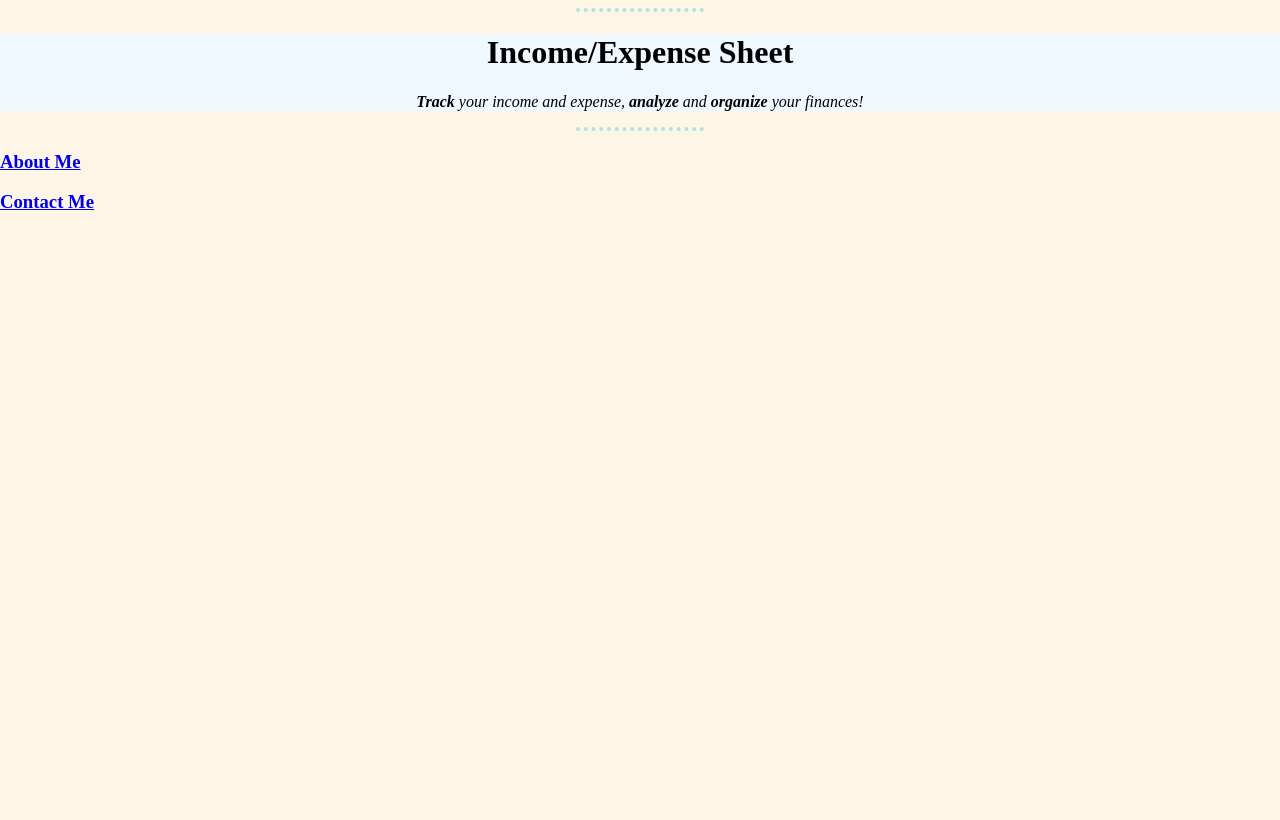
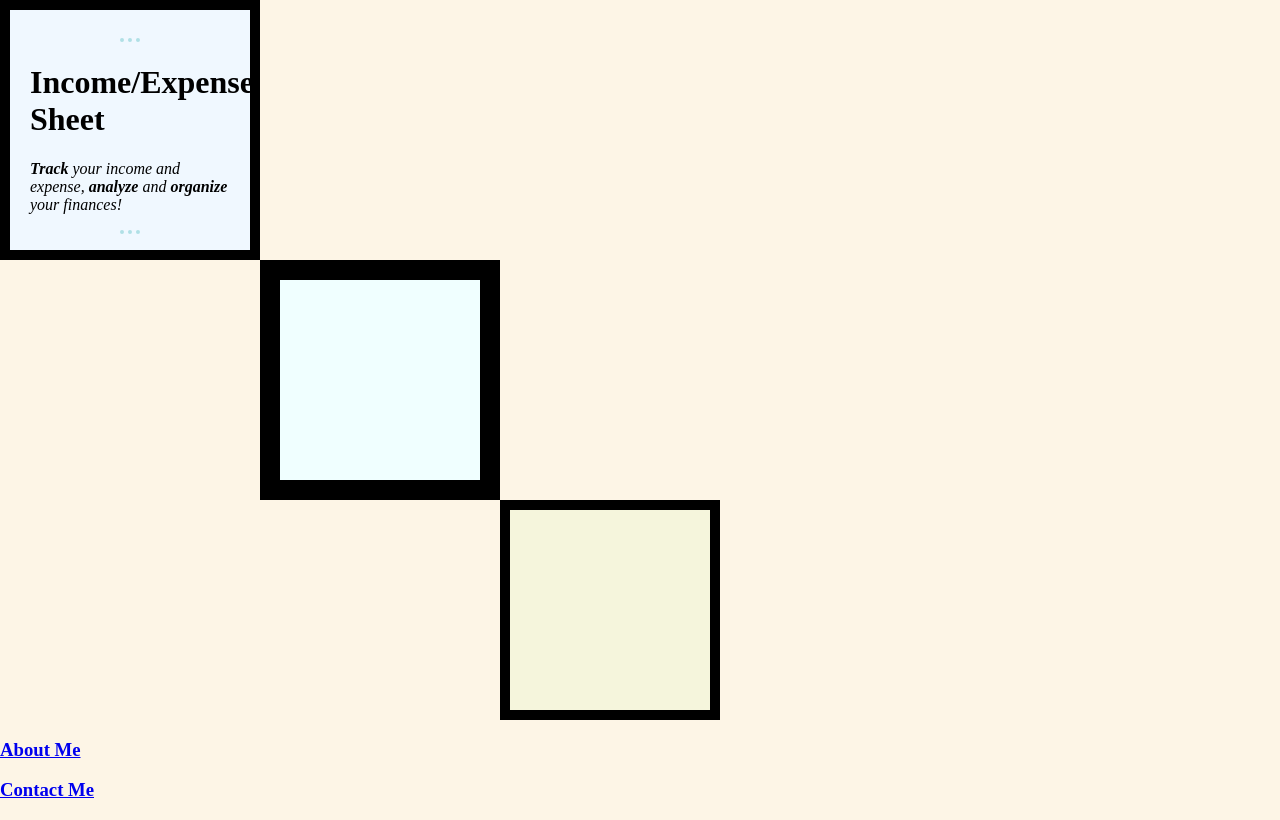
Before and after one commit to AEsir777/income_expense_web_app, a plain HTML site: page html/index.html in a window 1280 px wide. Drawn offline with Linux system fonts and the light colour scheme.

Commit message:
added padding, margin, border

```diff
--- a/css/styles.css
+++ b/css/styles.css
@@ -23,7 +23,26 @@ body {
     margin: 0;
 }
 
-.title {
+.top-container {
+    width: 200px;
+    height: 200px;
+    padding: 20px;
+    border: solid 10px;
     background-color: aliceblue;
+}
 
+.middle-container {
+    margin-left: 260px;
+    border: solid 20px;
+    width: 200px;
+    height: 200px;
+    background-color: azure;
 }
+
+.bottom-container {
+    margin-left: 500px;
+    border: solid 10px;
+    width: 200px;
+    height: 200px;
+    background-color: beige;
+}
--- a/html/index.html
+++ b/html/index.html
@@ -7,15 +7,22 @@
         <link rel="icon" href="../images/favicon.png">
     </head>
     <body>
-        <center>
-            <hr size="3" noshade>
-            <div class="title">
+        <!--- <center> --->
+            <div class="top-container">
+                <hr size="3" noshade>
                 <h1> Income/Expense Sheet </h1>
                 <p><em> <strong>Track</strong> your income and expense, <strong>analyze</strong>
                         and <strong>organize</strong> your finances! </em></p>
+            <hr size="3" noshade>
             </div>
-            <hr size="3" noshade>
-        </center>
+
+            <div class="middle-container">
+
+            </div>
+            <div class="bottom-container">
+
+            </div>
+        <!--- </center> --->
         <h3><a href="AboutMe.html"> About Me </a></h3>
         <h3><a href="ContactMe.html"> Contact Me </a></h3>
     </body>
```
